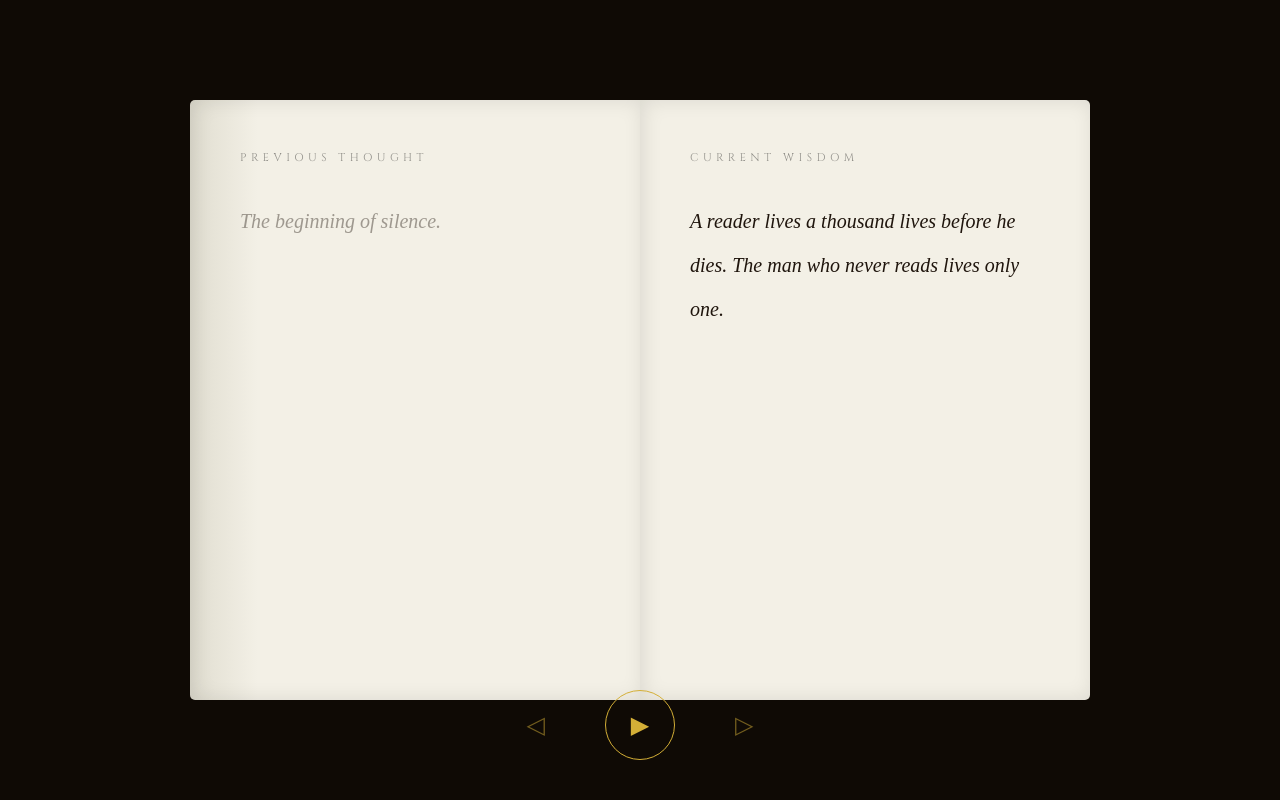
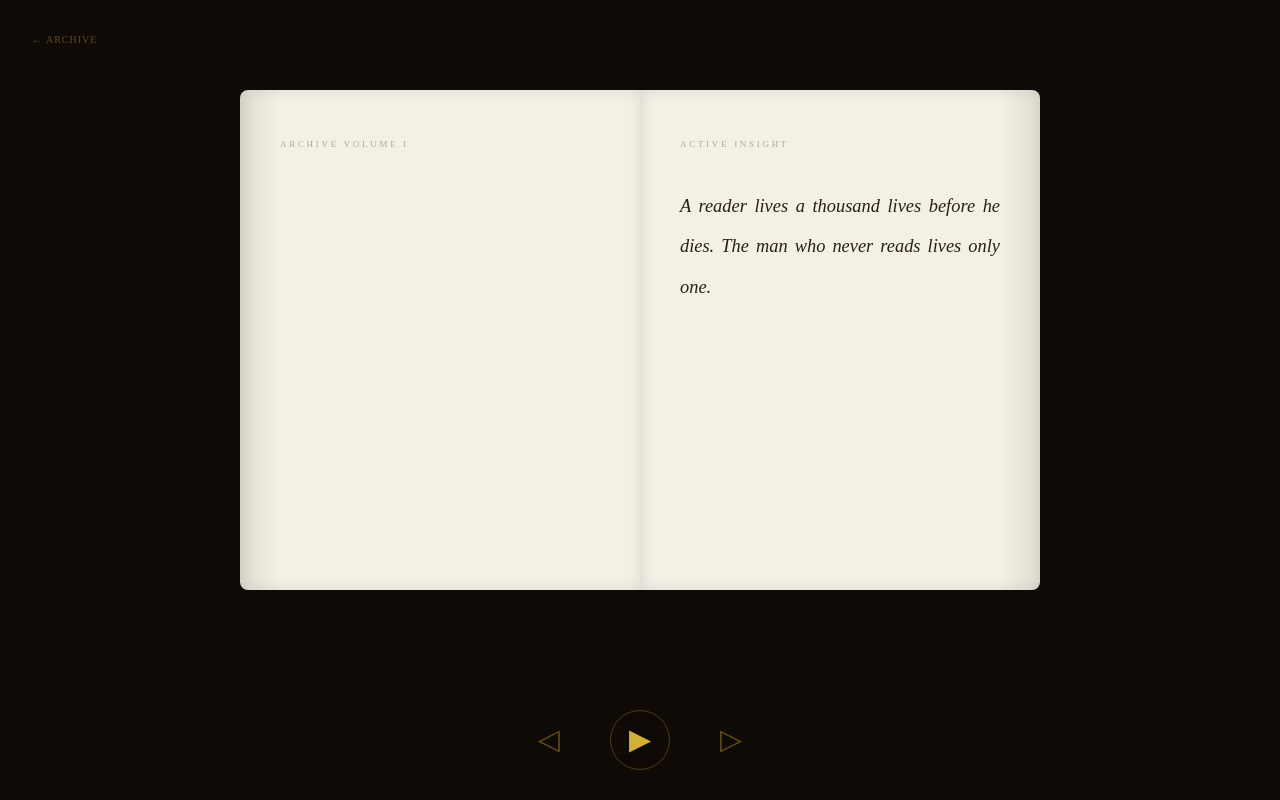
Before and after one commit to veridian-studios-lib/Veridian-Archive, a plain HTML site: page reader.html in a window 1280 px wide. Drawn offline with nearby package versions, Linux system fonts and the light colour scheme; a web font is replaced by a local one.

Commit message:
Update reader.html

```diff
--- a/reader.html
+++ b/reader.html
@@ -3,193 +3,180 @@
 <head>
     <meta charset="UTF-8">
     <meta name="viewport" content="width=device-width, initial-scale=1.0">
-    <title>Veridian Archive | The Masterpiece Reader</title>
+    <title>Veridian Reader | Premium Sanctuary</title>
     <script src="https://cdn.tailwindcss.com"></script>
     <link href="https://fonts.googleapis.com/css2?family=Cinzel:wght@400;700&family=Fauna+One&display=swap" rel="stylesheet">
     <style>
-        :root { --oak: #1A1108; --gold: #D4AF37; --paper: #F3F0E6; --ink: #1F150D; }
+        :root { --oak: #1A1108; --gold: #D4AF37; --paper: #F3F0E6; }
         body {
             font-family: 'Fauna One', serif; background-color: #0F0A05;
-            margin: 0; overflow: hidden; display: flex; align-items: center; justify-content: center; height: 100vh;
+            margin: 0; overflow: hidden; display: flex; flex-direction: column; height: 100vh;
         }
 
-        /* 3D Scene Setup */
-        .scene {
-            perspective: 2500px;
-            width: 100%;
-            display: flex;
-            justify-content: center;
+        /* Responsive 3D Viewport */
+        .viewport {
+            flex: 1; display: flex; align-items: center; justify-content: center;
+            perspective: 3000px; padding: 20px;
         }
 
-        .book {
-            position: relative;
-            width: 900px; /* Total spread width */
-            height: 600px;
-            transform-style: preserve-3d;
-            transition: transform 0.5s;
+        .book-frame {
+            position: relative; width: 100%; max-width: 800px; height: 500px;
+            transform-style: preserve-3d; transition: transform 0.8s ease;
         }
 
         /* The Pages */
         .page {
-            position: absolute;
-            width: 450px;
-            height: 100%;
-            top: 0;
-            background: var(--paper);
-            transform-origin: left;
+            position: absolute; width: 50%; height: 100%; top: 0;
+            background: var(--paper); transform-style: preserve-3d;
             transition: transform 1.2s cubic-bezier(0.645, 0.045, 0.355, 1);
-            transform-style: preserve-3d;
-            box-shadow: inset 3px 0 20px rgba(0,0,0,0.1);
-            cursor: pointer;
-            padding: 50px;
-            border-radius: 0 5px 5px 0;
+            padding: 40px; box-shadow: inset 2px 0 15px rgba(0,0,0,0.1);
         }
 
-        .page-left {
-            left: 0;
+        .left-page {
+            left: 0; transform-origin: right; border-radius: 8px 0 0 8px;
+            background: linear-gradient(to right, #e2ddd1 0%, var(--paper) 10%);
             z-index: 1;
-            border-radius: 5px 0 0 5px;
-            background: linear-gradient(to right, #e0ddd0 0%, var(--paper) 15%);
         }
 
-        /* Flipping Logic */
-        .flipping { transform: rotateY(-180deg); z-index: 10 !important; }
+        .right-page {
+            right: 0; transform-origin: left; border-radius: 0 8px 8px 0;
+            background: linear-gradient(to left, #e2ddd1 0%, var(--paper) 10%);
+            z-index: 2;
+        }
 
-        /* Content Styling */
-        .content-text { color: var(--ink); line-height: 2.2; font-style: italic; font-size: 1.25rem; }
-        .lux-header { font-family: 'Cinzel'; font-size: 0.7rem; letter-spacing: 0.4em; color: rgba(0,0,0,0.4); margin-bottom: 2rem; }
+        /* THE CURVY FLIP: Moves up (Z) and rotates (Y) */
+        .flip-action {
+            transform: rotateY(-180deg) translateZ(50px) scale(0.95);
+            z-index: 10 !important;
+        }
 
-        /* Refined Controls */
-        .gold-nav {
-            position: fixed;
-            bottom: 40px;
-            display: flex;
-            gap: 60px;
-            align-items: center;
+        /* Gold Highlighting */
+        .highlight-gold {
+            color: #1a1108;
+            background: rgba(212, 175, 55, 0.2);
+            text-shadow: 0 0 8px rgba(212, 175, 55, 0.4);
+            border-radius: 4px; padding: 0 4px;
+            transition: all 0.5s ease;
         }
-        .nav-icon {
-            color: var(--gold);
-            font-size: 1.5rem;
-            opacity: 0.5;
-            transition: 0.3s;
-            background: none;
-            border: none;
-            cursor: pointer;
-        }
-        .nav-icon:hover { opacity: 1; transform: scale(1.1); }
-        .play-ring {
-            width: 70px; height: 70px; border: 1px solid var(--gold); border-radius: 50%;
-            display: flex; align-items: center; justify-content: center;
-        }
+
+        .content-area { font-size: 1.15rem; line-height: 2.2; color: #2c1e14; text-align: justify; font-style: italic; }
+
+        /* Navigation Icons */
+        .nav-bar { height: 120px; display: flex; justify-content: center; align-items: center; gap: 50px; }
+        .nav-btn { color: var(--gold); font-size: 1.8rem; opacity: 0.4; transition: 0.4s; background: none; border: none; cursor: pointer; }
+        .nav-btn:hover { opacity: 1; transform: scale(1.2); }
+        .play-outer { width: 60px; height: 60px; border: 1px solid rgba(212, 175, 55, 0.3); border-radius: 50%; display: flex; align-items: center; justify-content: center; }
     </style>
 </head>
 <body>
 
-    <div class="scene">
-        <div class="book" id="archive-book">
-            <div class="page page-left">
-                <div class="lux-header">PREVIOUS THOUGHT</div>
-                <div id="left-text" class="content-text opacity-40">...</div>
+    <button onclick="location.href='index.html'" class="fixed top-8 left-8 text-[#D4AF37] opacity-40 hover:opacity-100 uppercase text-[10px] tracking-widest z-50">← Archive</button>
+
+    <div class="viewport">
+        <div class="book-frame" id="main-book">
+            <div class="page left-page">
+                <span class="text-[9px] uppercase tracking-[0.3em] opacity-30">Archive Volume I</span>
+                <div id="text-history" class="content-area mt-8 opacity-40">...</div>
             </div>
 
-            <div class="page" id="right-page" style="right:0; z-index: 5;">
-                <div class="lux-header">CURRENT WISDOM</div>
-                <div id="right-text" class="content-text">Initializing the archive...</div>
+            <div class="page right-page" id="flip-sheet">
+                <span class="text-[9px] uppercase tracking-[0.3em] opacity-30">Active Insight</span>
+                <div id="text-active" class="content-area mt-8">
+                    </div>
             </div>
         </div>
     </div>
 
-    <div class="gold-nav">
-        <button onclick="prevPage()" class="nav-icon">◁</button>
-        <div class="play-ring">
-            <button onclick="toggleNarrator()" id="master-play" class="nav-icon" style="opacity:1">▶</button>
+    <div class="nav-bar">
+        <button onclick="changePage(-1)" class="nav-btn">◁</button>
+        <div class="play-outer">
+            <button onclick="toggleNarrator()" id="play-trigger" class="nav-btn" style="opacity:1">▶</button>
         </div>
-        <button onclick="nextPage()" class="nav-icon">▷</button>
+        <button onclick="changePage(1)" class="nav-btn">▷</button>
     </div>
 
     <script>
         const wisdom = [
             "A reader lives a thousand lives before he dies. The man who never reads lives only one.",
+            "Nature does not hurry, yet everything is accomplished. Find your own oak-like stillness.",
             "Wisdom is not a product of schooling but of the lifelong attempt to acquire it.",
-            "In the sanctuary of silence, the soul finds its rhythm and the mind finds its peace.",
-            "Nature does not hurry, yet everything is accomplished. Be like the oak.",
-            "The golden path is paved with the words of those who walked before us."
+            "In the sanctuary of silence, the soul finds its rhythm and the heart finds its home.",
+            "Let the golden words of the past illuminate the path of your future."
         ];
 
-        let currentPage = 0;
-        let isSpeaking = false;
+        let idx = 0;
+        let isNarrationOn = false;
         const synth = window.speechSynthesis;
 
-        function updatePageContent() {
-            document.getElementById('right-text').innerText = wisdom[currentPage];
-            document.getElementById('left-text').innerText = currentPage > 0 ? wisdom[currentPage - 1] : "The beginning of silence.";
+        function refreshContent() {
+            const active = document.getElementById('text-active');
+            const history = document.getElementById('text-history');
+
+            // Wrap in highlight span for narrator
+            active.innerHTML = `<span id="current-phrase">${wisdom[idx]}</span>`;
+            history.innerText = idx > 0 ? wisdom[idx - 1] : "";
         }
 
-        function nextPage() {
-            if (currentPage >= wisdom.length - 1) return;
+        function changePage(dir) {
+            if (dir === 1 && idx < wisdom.length - 1) {
+                const sheet = document.getElementById('flip-sheet');
+                sheet.classList.add('flip-action');
+                playCrispy();
 
-            const p = document.getElementById('right-page');
-            p.classList.add('flipping');
-            playCrispySound();
-
-            setTimeout(() => {
-                currentPage++;
-                updatePageContent();
-                p.classList.remove('flipping');
-                if(isSpeaking) speak();
-            }, 600);
-        }
-
-        function prevPage() {
-            if (currentPage <= 0) return;
-            currentPage--;
-            updatePageContent();
-            playCrispySound();
+                setTimeout(() => {
+                    idx++;
+                    refreshContent();
+                    sheet.classList.remove('flip-action');
+                    if(isNarrationOn) speakNow();
+                }, 900);
+            } else if (dir === -1 && idx > 0) {
+                idx--;
+                refreshContent();
+                playCrispy();
+            }
         }
 
         function toggleNarrator() {
-            if (isSpeaking) {
+            if (isNarrationOn) {
                 synth.cancel();
-                document.getElementById('master-play').innerText = "▶";
+                document.getElementById('play-trigger').innerText = "▶";
             } else {
-                document.getElementById('master-play').innerText = "‖";
-                speak();
+                document.getElementById('play-trigger').innerText = "‖";
+                speakNow();
             }
-            isSpeaking = !isSpeaking;
+            isNarrationOn = !isNarrationOn;
         }
 
-        function speak() {
+        function speakNow() {
             synth.cancel();
-            const utter = new SpeechSynthesisUtterance(wisdom[currentPage]);
-            utter.pitch = 0.65; // Grave/Deep
-            utter.rate = 0.85; // Elegant/Slow
+            const phrase = document.getElementById('current-phrase');
+            phrase.classList.add('highlight-gold');
+
+            const utter = new SpeechSynthesisUtterance(wisdom[idx]);
+            utter.pitch = 0.6; // Grave
+            utter.rate = 0.8;  // Elegant
 
             utter.onend = () => {
-                if (isSpeaking && currentPage < wisdom.length - 1) {
-                    setTimeout(nextPage, 1000);
+                phrase.classList.remove('highlight-gold');
+                if (isNarrationOn && idx < wisdom.length - 1) {
+                    setTimeout(() => changePage(1), 800);
                 }
             };
             synth.speak(utter);
         }
 
-        function playCrispySound() {
+        function playCrispy() {
             const audioCtx = new (window.AudioContext || window.webkitAudioContext)();
-            const bufferSize = audioCtx.sampleRate * 0.3;
-            const buffer = audioCtx.createBuffer(1, bufferSize, audioCtx.sampleRate);
-            const data = buffer.getChannelData(0);
-            for (let i = 0; i < bufferSize; i++) { data[i] = Math.random() * 2 - 1; }
-            const noise = audioCtx.createBufferSource();
-            noise.buffer = buffer;
-            const filter = audioCtx.createBiquadFilter();
-            filter.type = 'highpass'; filter.frequency.value = 1500;
+            const osc = audioCtx.createOscillator();
             const gain = audioCtx.createGain();
-            gain.gain.setValueAtTime(0.04, audioCtx.currentTime);
-            gain.gain.exponentialRampToValueAtTime(0.01, audioCtx.currentTime + 0.3);
-            noise.connect(filter); filter.connect(gain); gain.connect(audioCtx.destination);
-            noise.start();
+            osc.type = 'brown-noise';
+            gain.gain.setValueAtTime(0.03, audioCtx.currentTime);
+            gain.gain.exponentialRampToValueAtTime(0.001, audioCtx.currentTime + 0.4);
+            osc.connect(gain); gain.connect(audioCtx.destination);
+            osc.start();
         }
 
-        updatePageContent();
+        refreshContent();
     </script>
 </body>
 </html>
```
